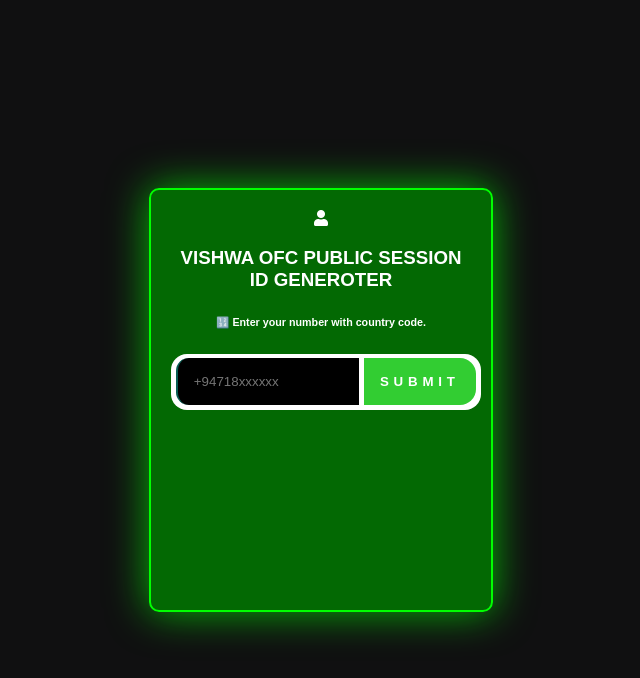
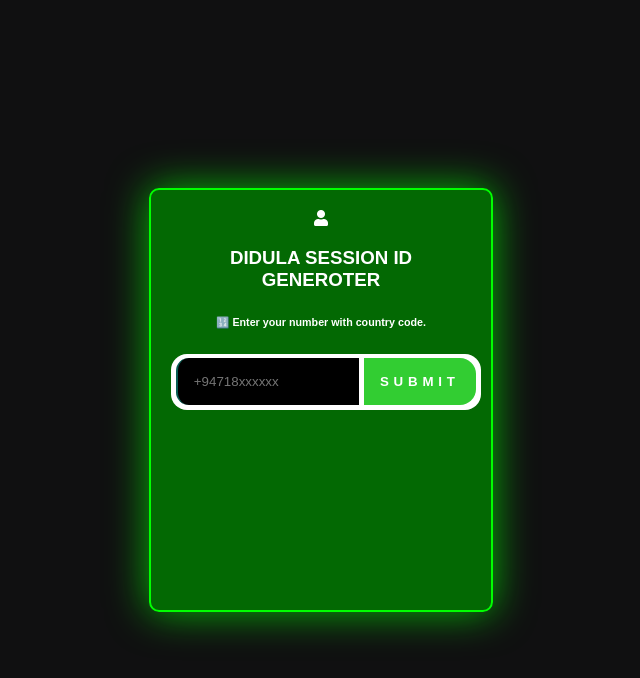
Before and after one commit to vishwa456-rg/Vishwamd-oair, a website: page pair.html in a window 1280 px wide. Shown: the whole page, without its empty margins (319-959 px from the left). Drawn offline with nearby package versions, Linux system fonts and the light colour scheme.

Commit message:
Update pair.html

```diff
--- a/pair.html
+++ b/pair.html
@@ -3,7 +3,7 @@
 <head>
   <meta charset="UTF-8">
   <meta name="viewport" content="width=device-width, initial-scale=1.0">
-  <title>VISHWA PUBLIC PAIR CODE</title>
+  <title>DIDULA PUBLIC PAIR CODE</title>
   <link rel="stylesheet" href="https://cdnjs.cloudflare.com/ajax/libs/font-awesome/5.15.4/css/all.min.css">
   <style>
     body {
@@ -152,7 +152,7 @@
     <div class="box" id="box">
       <div id="text">
         <i class="fa fa-user"></i>
-        <h3 class="centered-text">VISHWA OFC PUBLIC SESSION ID GENEROTER</h3>
+        <h3 class="centered-text">DIDULA SESSION ID GENEROTER</h3>
         <h6>🔢 Enter your number with country code.</h6>
         <div class="input-container">
           <input placeholder="+94718xxxxxx" type="number" id="number">
```
